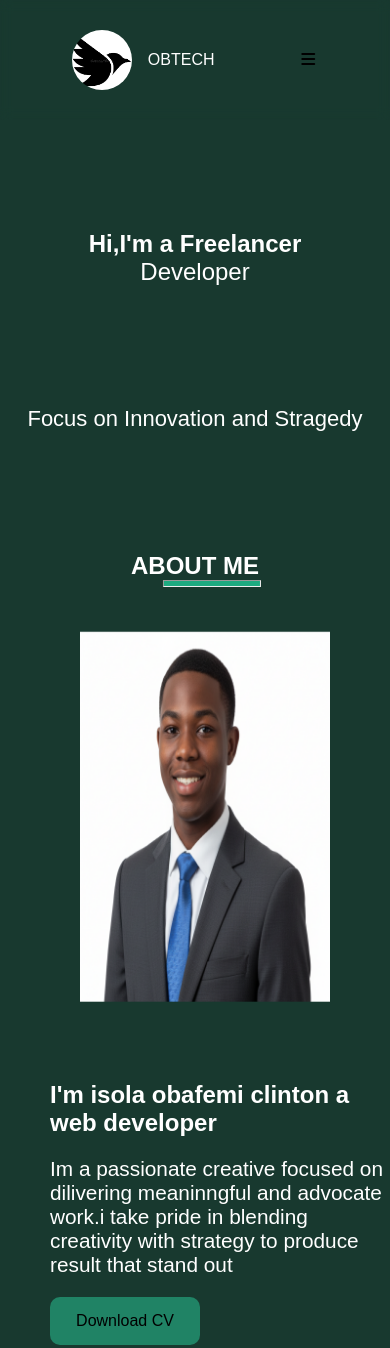
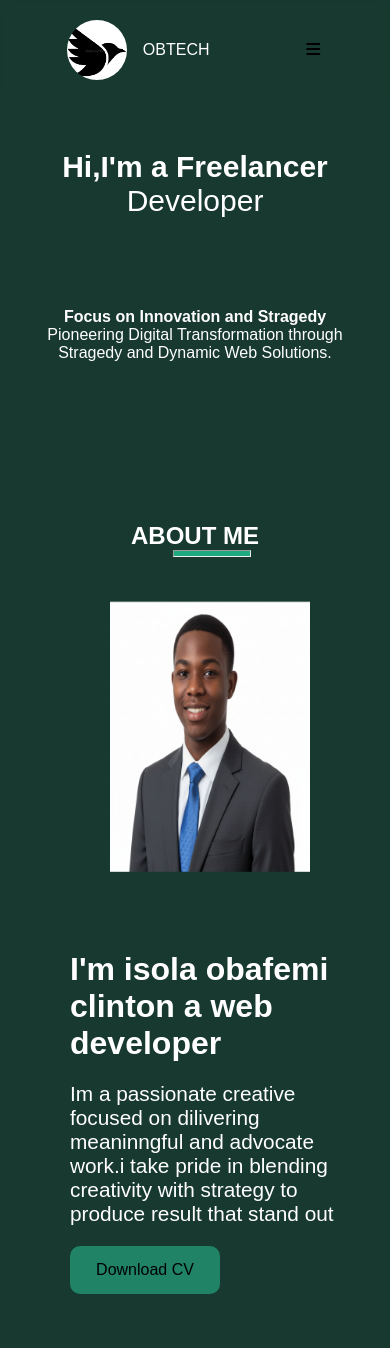
Before and after one commit to obtech4321/portfoilo, a plain HTML site: page index.html in a window 390 px wide. Shown: the top 1348 px of the page. Drawn offline with Linux system fonts and the light colour scheme.

Commit message:
update files

```diff
--- a/index.html
+++ b/index.html
@@ -32,9 +32,9 @@
                     <i class="fa-solid fa-bars"></i>
                 </div>
             </div>
-            <div class="what">
+            <!-- <div class="what">
                 <a href="https://wa.me/8138846962"><i class="fa-brands fa-whatsapp"></i></a>
-            </div>
+            </div> -->
         </nav>
     </header>
 
@@ -53,7 +53,7 @@
         <div class="info">
             <img src="./images/clinton2.jpg" alt="" width="400px" height="500px">
             <div class="infoo">
-                <h1>I'm isola obafemi clinton a <br>web developer</h1>
+                <h1>I'm isola obafemi clinton <br>a web developer</h1>
                 <p>Im a passionate creative focused on dilivering<br>
                     meaninngful and advocate work.i take pride in <br>
                     blending creativity with strategy to produce result <br>
@@ -108,8 +108,8 @@
                     <h2>Project2</h2>
                 </a>
             </div>
-        </div>
-        <div class="skills">
+            <!-- </div> -->
+            <!-- <div class="skills"> -->
             <div class="skill skill1"><a href="">
                     <h2>Project3</h2>
                 </a>
@@ -138,7 +138,6 @@
     </section>
 
 
-
 </body>
 
-</html>
+</html>v
--- a/landingpage.css
+++ b/landingpage.css
@@ -15,7 +15,7 @@ body{
 }
 .heading{
     backdrop-filter: blur(6px);
-    padding: 30px;
+    padding: 20px;
     display: flex;
     justify-content: space-around;
     width: 100%;
@@ -56,19 +56,29 @@ body{
     background-color: #1daa80; */
 
 }
+.ooo{
+    padding: 50px;
+    padding-top: 250px;
+
+}
+.middle-sect{
+
+}
 
 .hero-sect a{
     color: white;
     font-size: 1.2em;
 
 }
+.service{
+
+}
 .middle-sect2{
     text-align: center;
     color: #ffffff;
     font-size: xx-large;
-    padding-bottom: 150px;
-    padding-top: 260px;
-    z-index: 999;
+    padding-top: 0px;
+    margin-bottom: 90px;
 }
 
 .middle-sect2 span{
@@ -84,6 +94,7 @@ body{
 }
 .me2 p{
     font-size: larger;
+    : 50px;
 }
 .hero-side{
     background-color: rgba(54, 52, 52, 0.842);
@@ -91,7 +102,7 @@ body{
 .hero-side h1{
     text-align: center;
     color: #ffffff;
-    padding-bottom: 90px;
+    padding-bottom: 70px;
     font-size: 3em;
 }
 .hero{
@@ -107,38 +118,9 @@ body{
         display: none;
     }
 }
-@media(max-width:569px){
-    .middle-sect2{
-        font-size: x-large;
-    }
-    .me2{
-        font-size: x-small;
-    }
-    .me2 h3{
-        font-weight: 200;
-    }
 
-}
 
-@media(max-width:425px){
-    body{
-        height: 50vh;
-    }
-    .middle-sect2{
-       padding-top: 230px;
-       padding-bottom: 120px;
-    }
-    .middle-sect2{
-        font-size: 1.0em;
-    }
-    .me2 h3{
-        font-weight: 200;
-        font-size: 2.2em;
-    }
-    .me2 p{
-        display: none;
-    }
-}
+
 .what i{
     font-size: 4em;
     color: #ffffff;
@@ -151,9 +133,11 @@ body{
 
  /* about  */
 .middle-sect{
+    /* border: 2px solid red; */
     background-color: #18392F;
     color: white;
-    height: 100vh;
+    padding: 40px;
+    margin-bottom: 90px;
 }
 .middle-sect h1{
     text-align: center;
@@ -248,87 +232,16 @@ body{
     color: black;
 }
 
-@media(max-width:1193px){
-    .infoo h1{
-        font-size: 2.8em;
-    }
-    .middle-sect{
-        margin-bottom: -350px;
-    }
-    .service{
-        margin-bottom: -350px;
-    }
-}
-@media(max-width:1156px){
-    .infoo h1{
-        font-size: 2.5em;
-    }
-}
-@media(max-width:1093px){
-    .infoo h1{
-        font-size: 2.2em;
-    }
-}
-@media(max-width:1043px){
-    .info img{
-        width: 350px;
-        margin-left: -30px;
-    }
-}
-@media(max-width:1036px){
-    .infoo h1{
-        font-size: 2em;
-    }
-    .info{
-        padding-left: 50px;
-    }
-
-}
-@media(max-width:964px){
-    .infoo h1{
-        font-size: 1.8em;
-    }
-    .info img{
-        width: 300px;
-        height: 400px;
-    }
-}
-@media(max-width:864px){
-    .infoo h1{
-        font-size: 1.5em;
-    }
-    .info br{
-        display: none;
-    }
-}
-@media(max-width:670px){
-    .info{
-        flex-direction: column;
-    }
-}
-@media(max-width:450px){
-    .info img{
-        width: 250px;
-    }
-}
-
-@media(max-width:750px){
-    .middle-sect{
-        margin-bottom: -130px;
-    }
-}
-
 
    /* services */
 .service{
-    height: 100vh;
     text-align: center;
 
 }
 .service h2{
     font-family: "syne", sans-serif;
-    margin-bottom: 40px;
-    margin-top: 70px;
+    margin-bottom: 10px;
+    margin-top: 10px;
     text-align: center;
     color: #ffffff;
     font-size: 3em;
@@ -354,21 +267,6 @@ body{
 .service-card p{
     text-align: left;
 }
-@media(max-width:423px){
-    .service h2{
-        margin-top: 200px;
-    }
-}
-@media(max-width:400px){
-    .service{
-        margin-top: 500px;
-        margin-bottom: 450px;
-
-    }
-    .skill-contain{
-        /* margin-top: 2000px; */
-    }
-}
 .all .fa-github{
     font-size: 3.5em;
     color: #ffffff;
@@ -383,22 +281,9 @@ body{
 .all ul li img{
     width: 50px;
 }
-@media(max-width:490px){
-    .skill-contain{
-        margin-top: 100px;
-    }
-}
-
-
-
-
-
-
-
 .tt{
     padding: 20px;
     border: 2px solid red;
-
 }
 
 
@@ -465,6 +350,7 @@ body{
 
 .skills{
   display:flex;
+  flex-wrap: wrap;
   justify-content: space-around;
   margin-bottom: 100px;
 }
@@ -478,55 +364,16 @@ body{
     text-align: left;
     color: #ffffff;
 }
-@media(max-width:875px){
-    .skills{
-        flex-direction: column;
-        gap: 2em;
-        align-items: center;
-    }
-}
-@media(max-width:445px){
-    .skills{
-        width: 170px;
-        text-align: center;
-        /* margin-left: 80px; */
-        margin: auto;
-
-        gap: 2em;
-
-
-    }
-    .skills.skill2{
-        /* border: 2px solid red; */
-        gap: 2em;
-        margin-bottom: 90px;
-    }
-    .skills.skill1{
-        gap: 2em;
-        margin-bottom: 90px;
-    }
-    .skill{
-        width: 350px;
-        align-items: center;
-        /* margin-: 45px; */
-    }
-}
-@media(max-width:386px){
-    .skill{
-        width: 300px;
-    }
-
-}
-
 
 
      /* contact */
 
 .contact{
     background-color: #20ce9ab7;
-    height: 100vh;
+
     padding: 100px 20px;
     align-items: center;
+    border: 2px solid aliceblue;
 }
 .contact h2{
     font-family: "syne", sans-serif;
@@ -568,3 +415,68 @@ input, textarea{
     background-color: #1daa80;
     transition: all 1s ease;
 }
+
+
+   /* medaiquery */
+
+@media(max-width:1244px){
+    .info{
+        flex-direction: column;
+    }
+    .infoo br{
+        display: none;
+    }
+
+}
+@media(max-width:882px){
+    .skills{
+        gap: 2em;
+    }
+}
+
+@media(max-width:668px){
+    .ooo{
+        padding: 30px;
+        padding-top: 200px;
+    }
+    .middle-sect2 h1{
+        font-size: 1.3em;
+    }
+    .me2 h3{
+        font-size: 1.4em;
+    }
+    .me2 p{
+        font-size: 1em;
+    }
+    .info{
+        padding-left: 30px;
+    }
+    .info img{
+        width: 200px;
+        height: 300px;
+    }
+    .infoo h1{
+        font-size: 2em;
+    }
+}
+@media(max-width:430px){
+    .ooo{
+        padding: 0px;
+        padding-top: 150px;
+    }
+    .middle-sect2 h1{
+        font-size: 30px;
+    }
+    .me2 h3{
+        font-size: 16px;
+    }
+    .me p{
+        font-size: 12px;
+    }
+}
+
+
+
+@media(nax-width:430px){
+
+}
```
